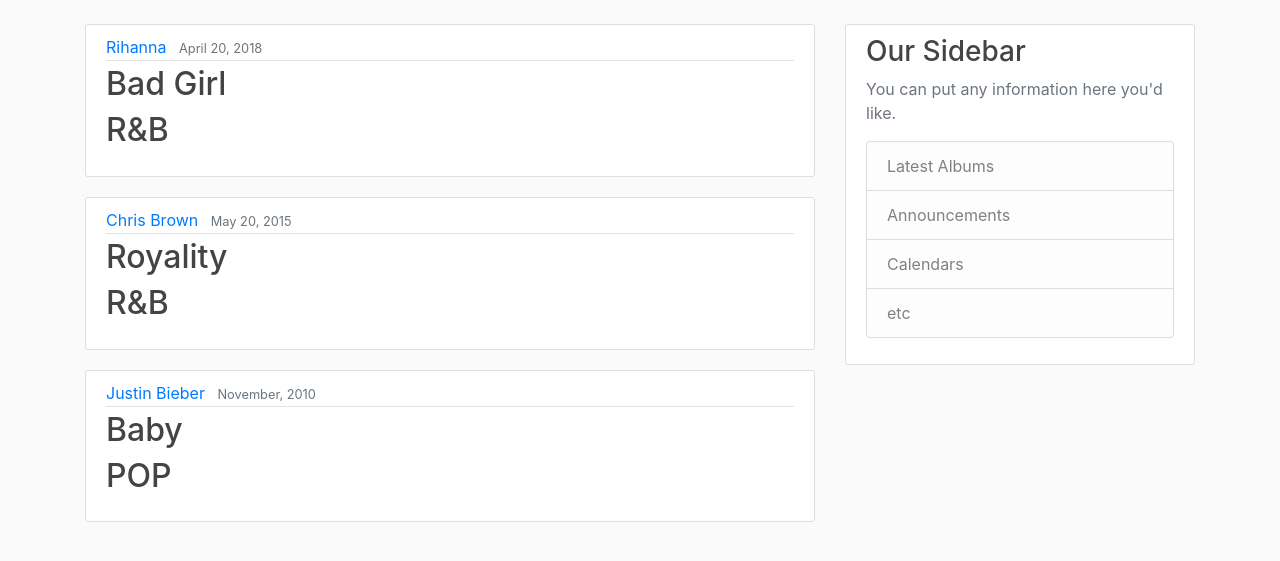
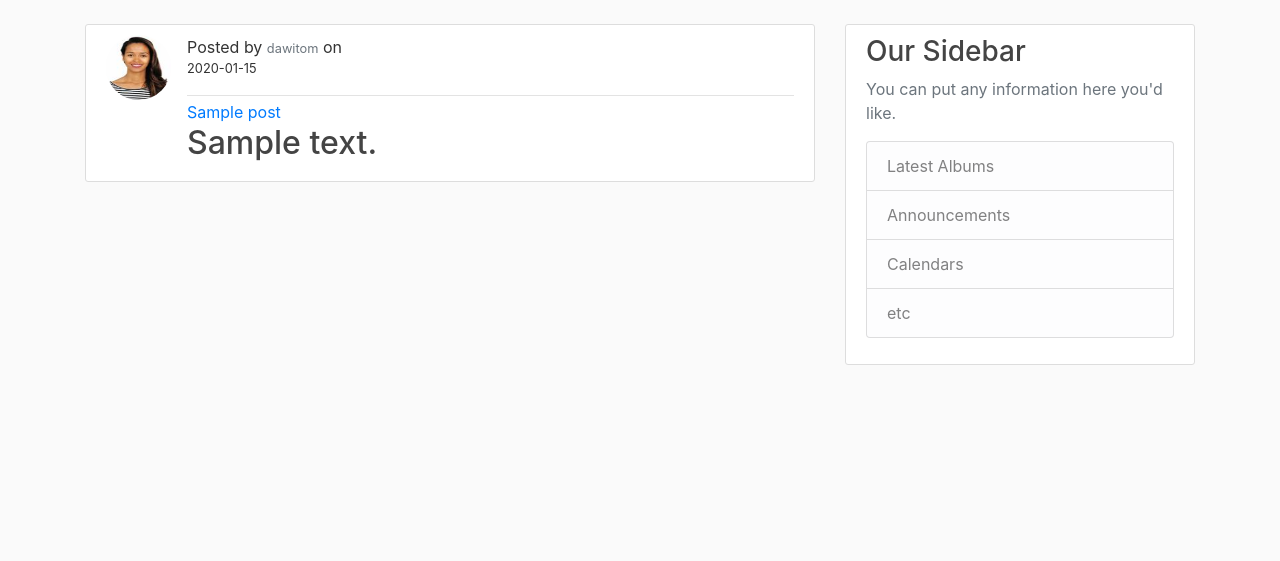
Before and after one commit to Ghenet/MusicPot, a Flask app: page / in a window 1280 px wide. Shown: the part 56-617 px from the top of the page. Run offline with Flask 2, Linux system fonts and the light colour scheme; data comes from the database, SQL or seed files in the repository; both versions use the stored data as it was after the commit; tables that the repository leaves empty hold one stand-in row (values such as "Sample post"); some libraries are stand-ins or nearby versions.

Commit message:
adds create post functionality

```diff
--- a/musicbot/routes.py
+++ b/musicbot/routes.py
@@ -3,41 +3,42 @@ import secrets
 from PIL import Image
 from flask import render_template,url_for,flash, redirect, request
 from musicbot import app , db, bcrypt
-from musicbot.forms import RegistrationForm ,LoginForm , UpdateAccountForm
+from musicbot.forms import RegistrationForm ,LoginForm , UpdateAccountForm , PostForm
 from musicbot.models import  User , Post
 from flask_login import login_user , current_user,logout_user, login_required
 
-posts =[
-    {
-        'singer': 'Rihanna',
-        'album' : 'Bad Girl',
-        'Genre' : "R&B",
-        'date_released': 'April 20, 2018'
+# posts =[
+#     {
+#         'singer': 'Rihanna',
+#         'album' : 'Bad Girl',
+#         'Genre' : "R&B",
+#         'date_released': 'April 20, 2018'
 
-    },
-    {
-        'singer': 'Chris Brown',
-        'album' : 'Royality',
-        'Genre' : "R&B",
-        'date_released': 'May 20, 2015'
+#     },
+#     {
+#         'singer': 'Chris Brown',
+#         'album' : 'Royality',
+#         'Genre' : "R&B",
+#         'date_released': 'May 20, 2015'
 
-    },
-    {
-        'singer': 'Justin Bieber',
-        'album' : 'Baby',
-        'Genre' : "POP",
-        'date_released': 'November, 2010'
+#     },
+#     {
+#         'singer': 'Justin Bieber',
+#         'album' : 'Baby',
+#         'Genre' : "POP",
+#         'date_released': 'November, 2010'
 
-    }
-]
+#     }
+# ]
 
 
 
 @app.route("/")
 @app.route("/home")
 def home():
+    #grabs all the data from the db
+    posts = Post.query.all()
     return  render_template('home.html', posts_data=posts)
-
 
 
 @app.route('/profile')
@@ -121,7 +122,14 @@ def account():
     return render_template('account.html', title='Account', image_file=image_file, form=form)
 
 #create-post route
-@app.route("/post/new")
+@app.route("/post/new", methods=['GET', 'POST'])
 @login_required
 def new_post():
-    return render_template('create_post.html', title='New Post')
+    form = PostForm()
+    if form.validate_on_submit():
+        post = Post(title=form.title.data, content=form.content.data, author=current_user)
+        db.session.add(post)
+        db.session.commit()
+        flash('Your post has been created', 'success')
+        return redirect(url_for('home'))
+    return render_template('create_post.html', title='New Post' ,form=form)
--- a/musicbot/templates/home.html
+++ b/musicbot/templates/home.html
@@ -2,13 +2,15 @@
 {% block content %}
 {% for post in posts_data %}
 <article class="media content-section">
+  <img class="rounded-circle article-img" src="{{ url_for('static', filename='images/' + post.author.image_file)}}">
     <div class="media-body">
       <div class="article-metadata">
-        <a class="mr-2" href="#">{{ post.singer }}</a>
-        <small class="text-muted">{{ post.date_released }}</small>
+        <!-- <a class="mr-2" href="#">{{ post.title }}</a> -->
+        Posted by <small class="text-muted">{{ post.author.username}}</small> on <small><p class="article-content">{{ post. date_posted.strftime('%Y-%m-%d') }}</p></small>
       </div>
-      <h2><a class="article-title" href="#">{{ post.album }}</a><h2>
-      <p class="article-content">{{ post.Genre }}</p>
+      <a class="mr-2" href="#">{{ post.title }}</a>
+      <h2><a class="article-title" href="#">{{ post.content}}</a></h2>
+
     </div>
   </article>
   {% endfor %}
```
Also changed, not shown: musicbot/templates/create_post.html (added, +46 -0 lines), musicbot/site.db, musicbot/static/images/af50e0acf3aa850d.jpeg (added).
